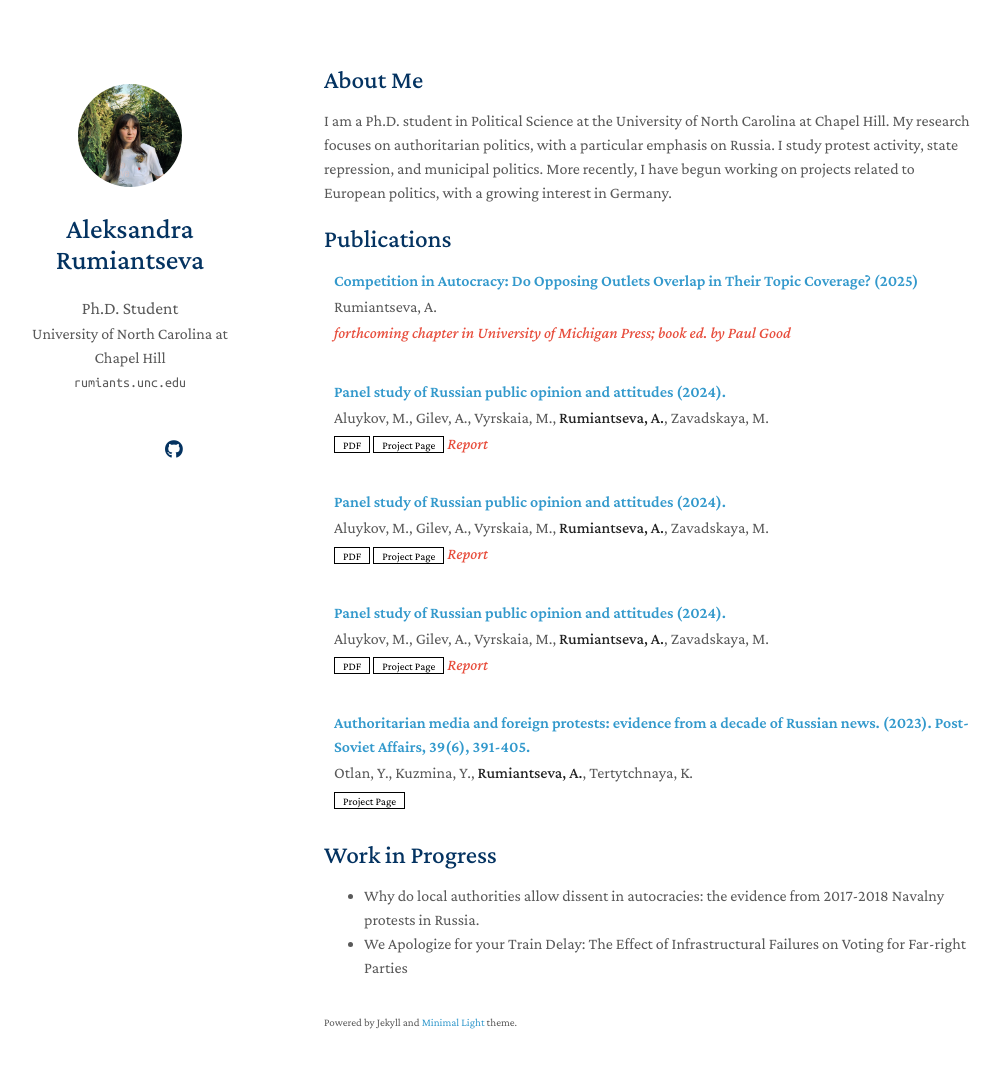
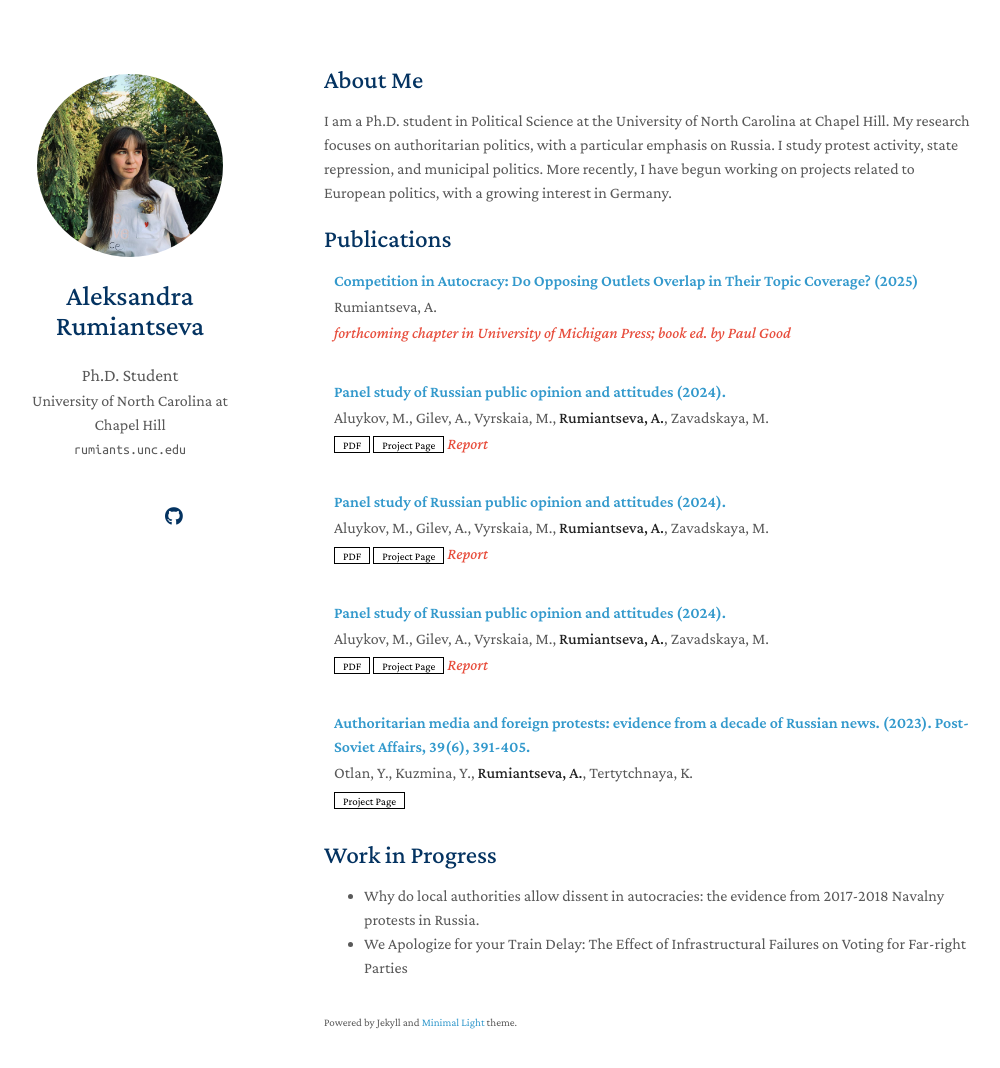
Before and after one commit to dimvdali/dimvdali.github.io, a Jekyll site: the page built from index.md, in a window 1280 px wide and 1103 px high. Shown: the top 1068 px of the window, without its empty margins (146-1146 px from the left). Built offline with Jekyll 4.4.1, drawn with Linux system fonts in a browser that asks for light colours; a style sheet for code colours, icons or effects is not loaded; our own code applies the rules of GitHub Pages for plain Markdown files.

Commit message:
updated img size

```diff
--- a/_sass/minimal-light.scss
+++ b/_sass/minimal-light.scss
@@ -184,18 +184,16 @@ papertitle {
 
 
 .image {
-    border-radius: 0.35em;
+  border-radius: 1em; /* larger curve */
   border: 0;
   display: inline-block;
   position: relative;
+  overflow: hidden; /* ensures round corners crop the image */
 }
 
 .image:before {
-      -moz-transition: opacity 0.2s ease-in-out;
-      -webkit-transition: opacity 0.2s ease-in-out;
-      -ms-transition: opacity 0.2s ease-in-out;
   transition: opacity 0.2s ease-in-out;
-      border-radius: 0.35em;
+  border-radius: 1em;
   content: '';
   display: block;
   height: 100%;
@@ -207,7 +205,7 @@ papertitle {
 }
 
 .image.avatar {
-      border-radius: 100%;
+  border-radius: 50%;
 }
 
 .image.avatar:before {
@@ -215,18 +213,16 @@ papertitle {
 }
 
 .image.avatar img {
-        border-radius: 100%;
-        width: 45%;
-        padding: 20px;
-        // border: 1px solid #ddd;
-        // padding: 3px;
-        // box-shadow: 0 -1px 5px 1px rgba(200, 200, 200, 0.3);
+  border-radius: 50%;
+  width: 80%;       /* was 45% — now much larger */
+  padding: 10px;    /* tighter spacing */
 }
 
 #header .image.avatar {
   margin: 0 0 1em 0;
-      width: 8.00em;
+  width: 12em;       /* was 8em — now larger display */
 }
+
 
 h3, h4, h5, h6 {
   font-weight: 600;
```
Lines whose indentation alone changed are shown as unchanged.
